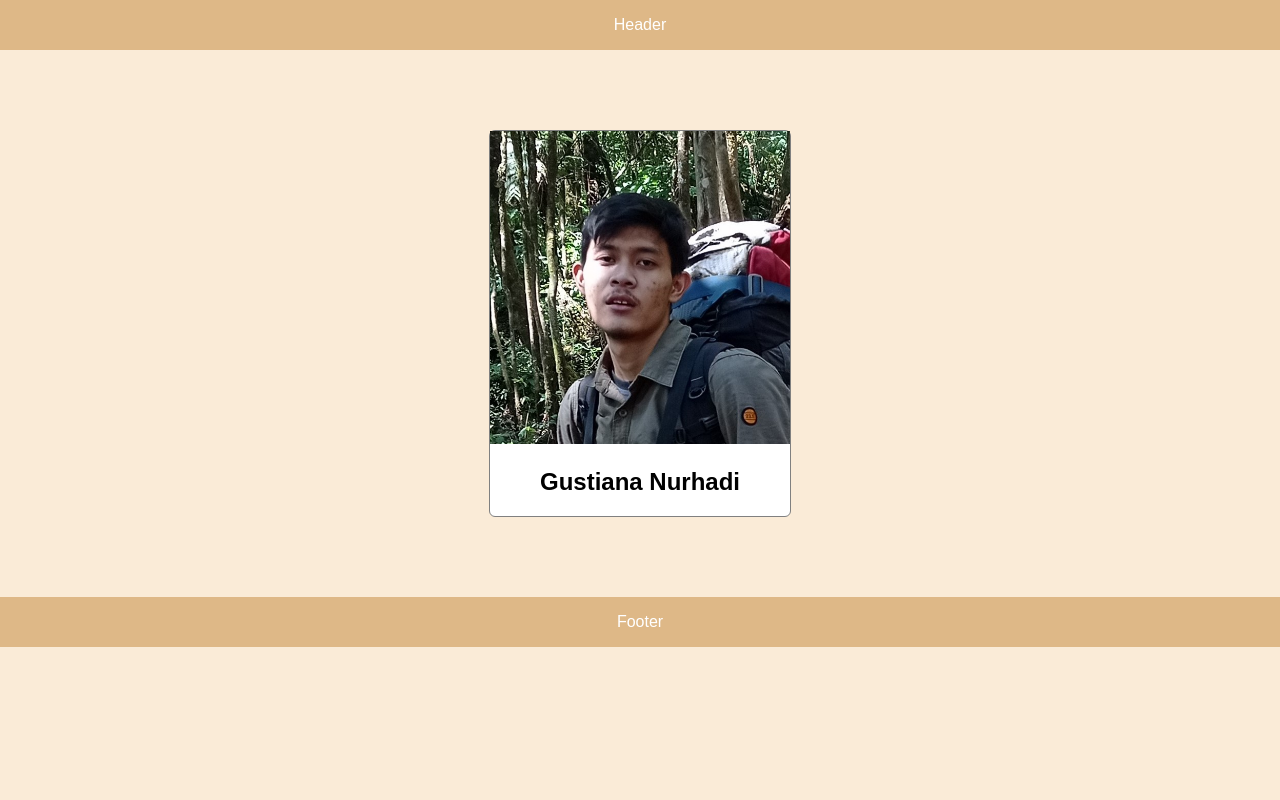
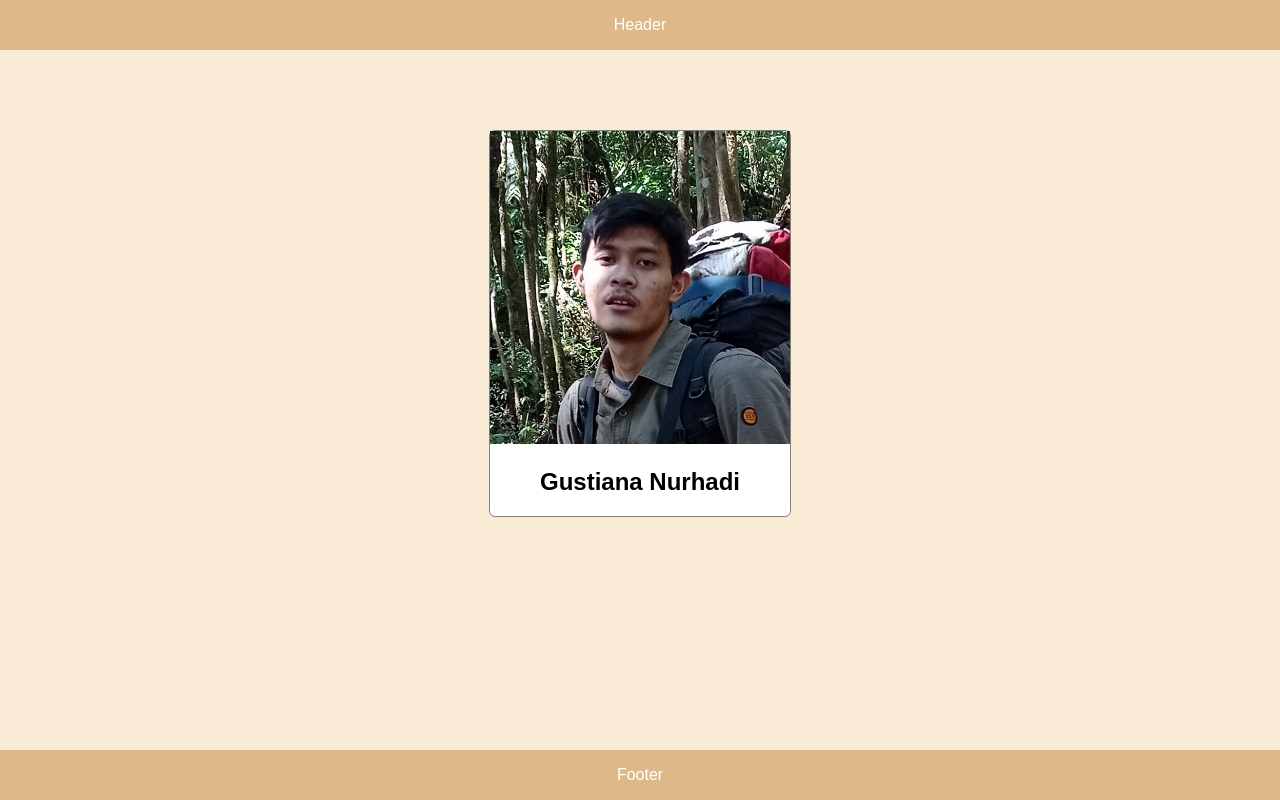
Before and after one commit to gustiana22/my-repo-from-remote, a plain HTML site: page index.html in a window 1280 px wide. Drawn offline with Linux system fonts and the light colour scheme.

```diff
--- a/style.css
+++ b/style.css
@@ -25,13 +25,14 @@
 }
 
 #footer {
-    width: 100%;
-    height: 50px;
-    line-height: 50px;
-    background-color: burlywood;
-    text-align: center;
-    color: white;
- }
+        width: 100%;
+        height: 50px;
+        position: absolute;
+        bottom: 0;
+        line-height: 50px;
+        background-color: burlywood;
+        text-align: center;
+        color: white; }
 #header {
     width: 100%;
     height: 50px;
```
